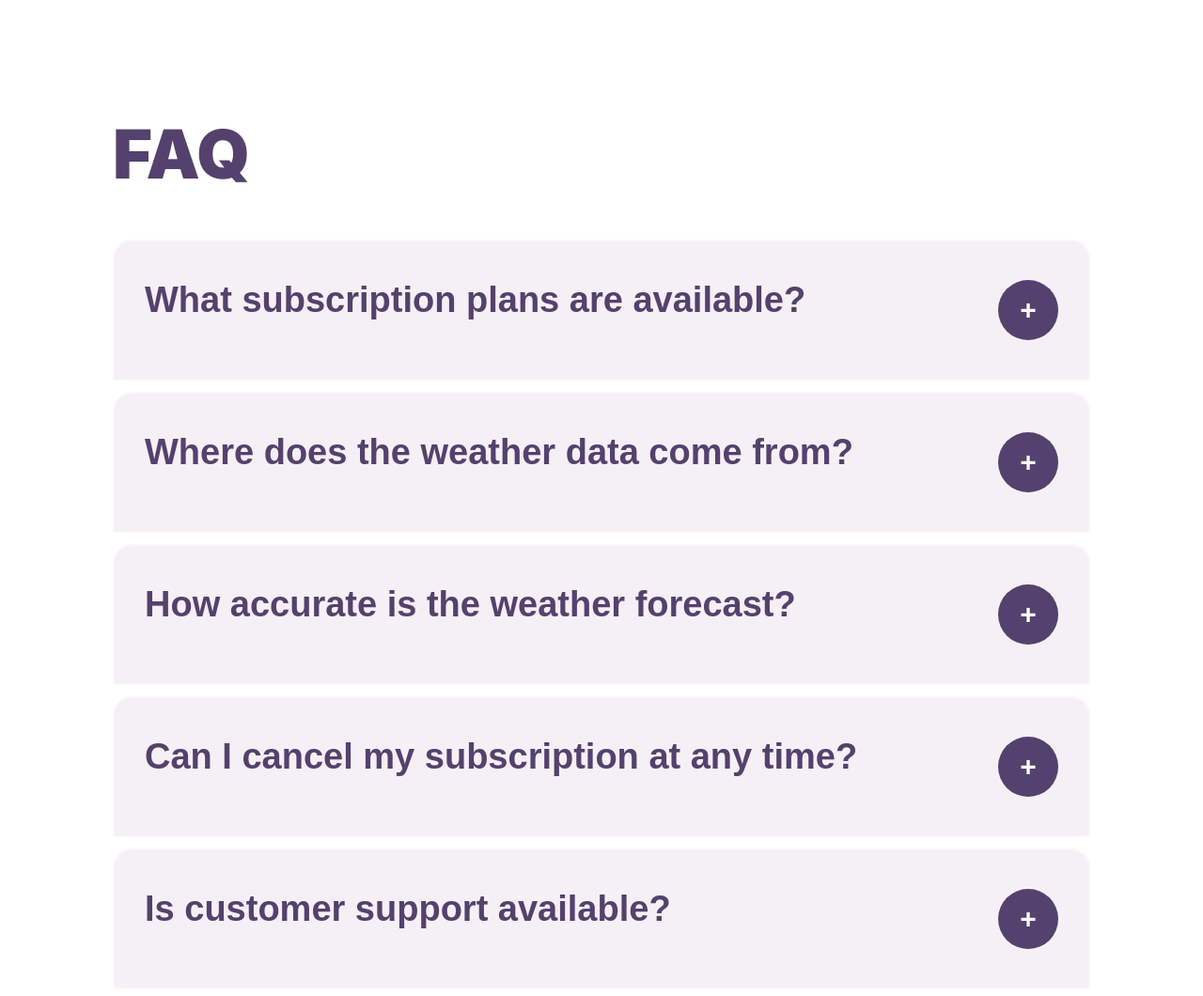
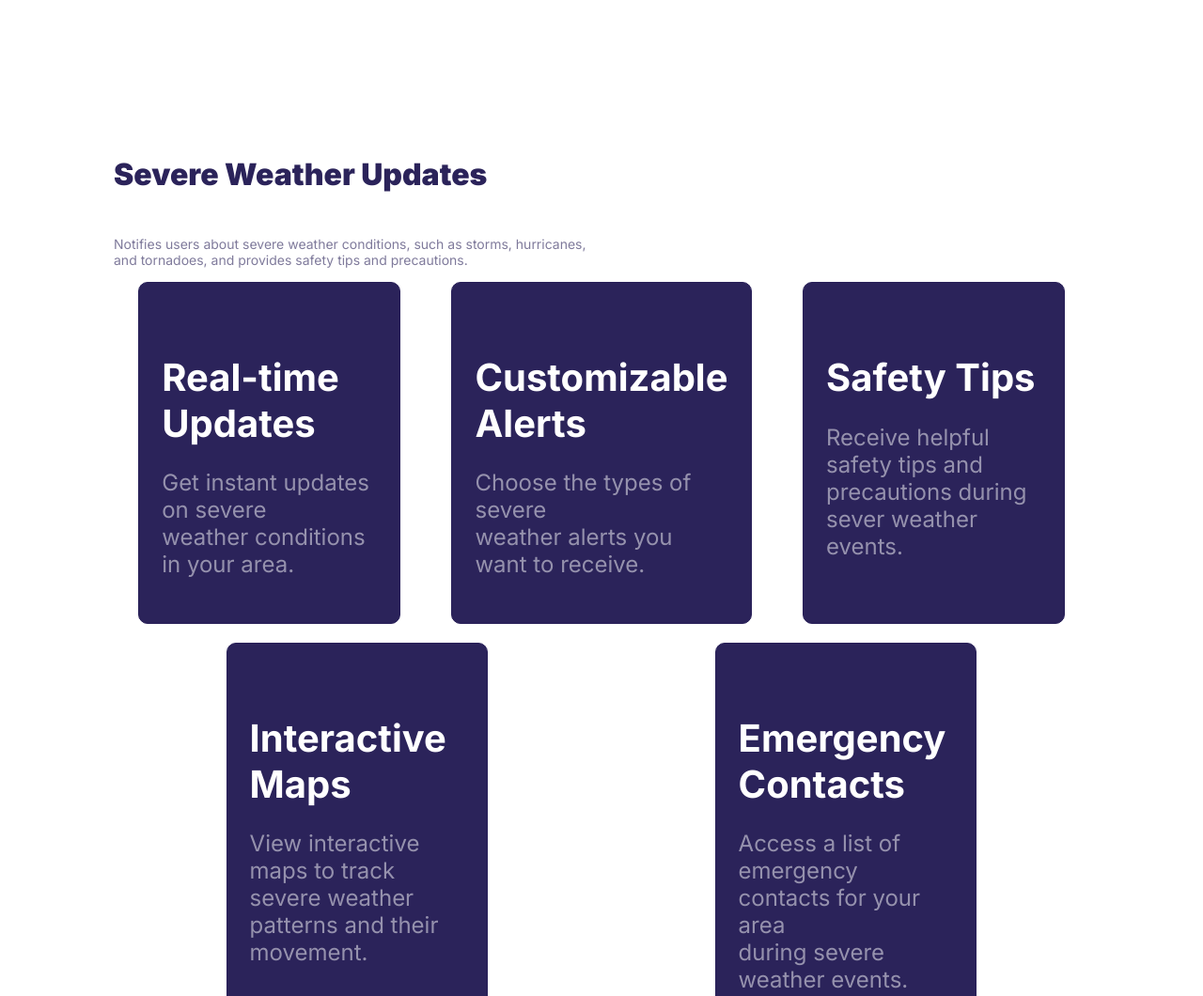
Before and after one commit to 9kf/weather-forecast-landing, a plain HTML site: page index.html in a window 1280 px wide. Shown: the top 1060 px of the page at 94% size. Drawn offline with Linux system fonts and the light colour scheme.

Commit message:
added download

```diff
--- a/index.html
+++ b/index.html
@@ -14,7 +14,39 @@
 <body>
 
     <div class="page">
+        <header class="header">
+            <h1>Severe Weather Updates</h1>
+            <p> Notifies users about severe weather conditions, such as storms, hurricanes,
+                 <br> and tornadoes, and provides safety tips and precautions.</p>
+          </header>
 
+          <div class="wrapper">
+            <div class="feature_list">
+                <div class="feature_list_item">
+                    <h4>Real-time Updates</h4>
+                    <p>Get instant updates on severe <br> weather conditions in your area.</p>
+                </div>
+                <div class="feature_list_item">
+                    <h4>Customizable Alerts</h4>
+                    <p>Choose the types of severe <br> weather alerts you want to receive.</p>
+                </div>
+                <div class="feature_list_item">
+                    <h4>Safety Tips</h4>
+                    <p>Receive helpful safety tips and <br> precautions during sever weather <br> events.</p>
+                </div>
+                <div class="feature_list_item">
+                    <h4>Interactive Maps</h4>
+                    <p>View interactive maps to track <br> severe weather patterns and their <br> movement.</p>
+                </div>
+                <div class="feature_list_item">
+                    <h4>Emergency Contacts</h4>
+                    <p>Access a list of emergency contacts for your area <br> during severe weather events.</p>
+                </div>
+            </div>
+          </div>
+          <footer>
+            <!-- Footer content -->
+        </footer>
         <header class="FAQ">
             <h1>FAQ</h1>
         </header>
--- a/style.css
+++ b/style.css
@@ -77,3 +77,56 @@ body {
 }
 
 /* FAQ Section CSS */
+
+.header {
+    color: #2B235A;
+    text-align: left;
+    padding: 1px;
+  }
+
+  .header h1 {
+    font-style: inter;
+    font-weight: 900;
+    size: 72px;
+    line-height: 87.14px;
+    letter-spacing: -4%;
+  }
+
+  .header p {
+    font-size: 14px;
+    color: #2B235A;
+    opacity: 60%;
+  }
+
+/* index_download.css */
+.feature_list {
+    display: flex;
+    flex-wrap: wrap;
+    justify-content: space-around;
+}
+.feature_list_item {
+    flex-basis: 22%;
+    margin-bottom: 20px;
+    padding: 24px;
+    border: 1px solid #281f58;
+    border-radius: 10px;
+    background-color: #2B235A;
+    gap: 12px;
+    justify-content: space-evenly;
+}
+.feature_list_item h4 {
+    color: white;
+    font-size: 40px;
+    margin-bottom: 10px;
+    line-height: 48.41px;
+    letter-spacing: -4%;
+  }
+
+  .feature_list_item p {
+    font-size: 24px;
+    opacity: 50%;
+    font-weight: 400;
+    color: white;
+    line-height: 29.05px;
+    letter-spacing: -4%;
+  }
```
